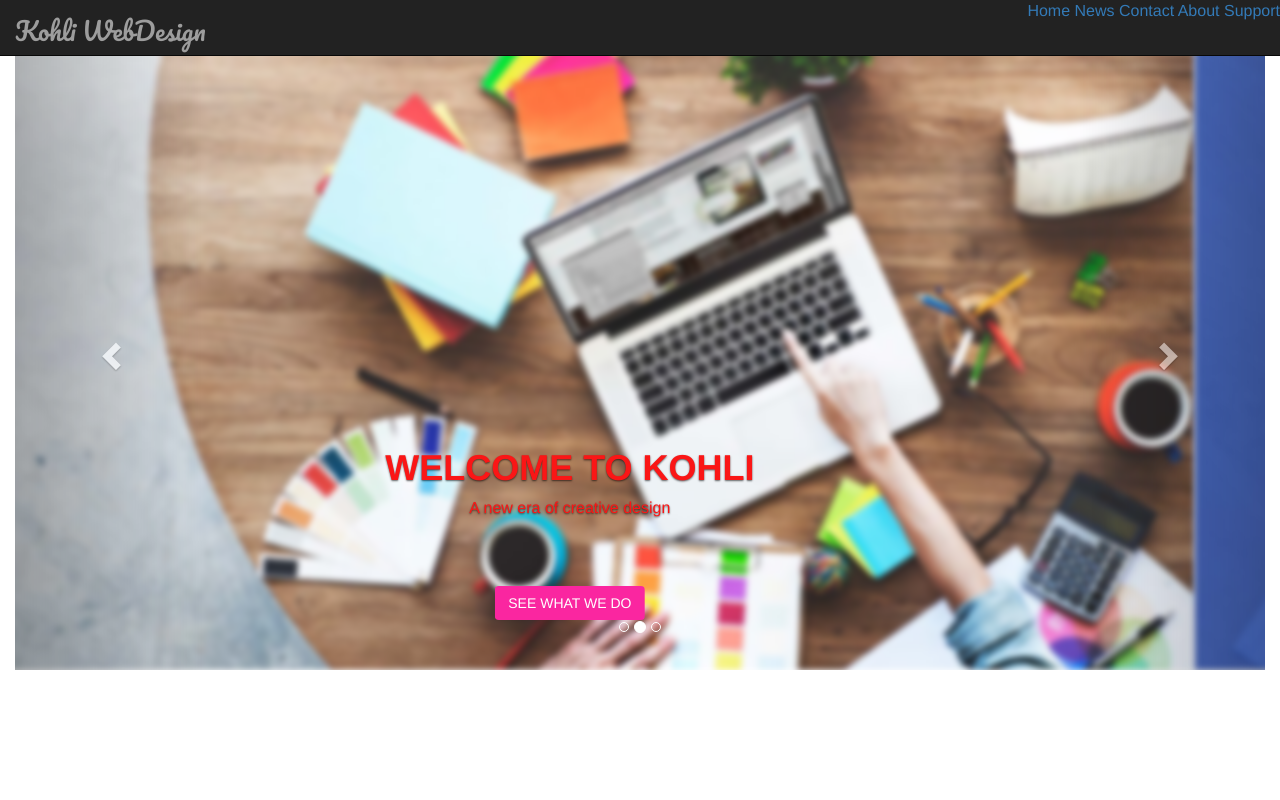
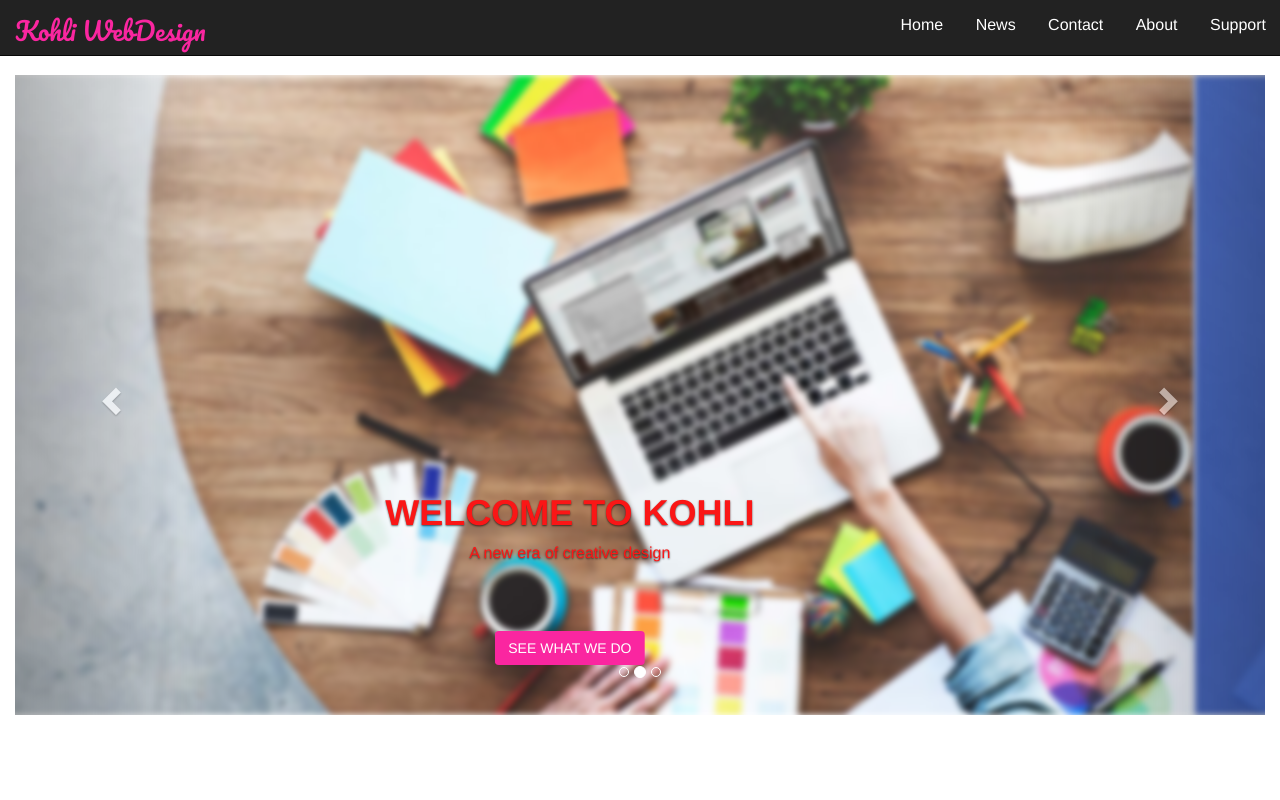
Before and after one commit to Kothadhana/KohliWebServices, a plain HTML site: page index.html in a window 1280 px wide. Shown: the top 800 px of the page. Drawn offline with nearby package versions, Linux system fonts and the light colour scheme.

Commit message:
changed navbar

```diff
--- a/styles.css
+++ b/styles.css
@@ -1,22 +1,50 @@
+
 body{
   margin-top: 20px;
   font-size: 16px;
 }
+div.scrollmenu {
 
+  overflow: auto;
+  white-space: nowrap;
+}
+
+div.scrollmenu a {
+  display: inline-block;
+  color: white;
+  text-align: center;
+  padding: 14px;
+  text-decoration: none;
+}
 
 .navbar-brand{
   font-family: 'Pacifico', cursive;
   font-size: 25px;
 }
-nav{
-  position: absolute;
+.brand{
+  color:#fa26a0;
+
+}
+.section-one{
+   margin-top: 55px;
+}
+
+
+
+
+::-webkit-scrollbar {
+      width: 3px;
+    }
+.nav-item{
+  white-space: nowrap;
+   display: inline-block;
 }
 .nav{
   float: right;
   margin-right: 0;
-  display:flex;
   list-style:none;
-   white-space: nowrap;
+  display: flex;
+
 }
 .nav-item:hover{
   color: white;
@@ -60,7 +88,7 @@ section{
   padding: 30px;
   text-align: center;
   color: white;
-	position:absolute;
+
 	left:0;
 	right:0;
   background-image: url("wdimage2.jpeg");
@@ -110,10 +138,7 @@ h1{
 color: #fa26a0;
 }
 .content{
-
-
   z-index: 2;
-
   position: relative;
 }
 hr{
@@ -146,6 +171,9 @@ button a{
     width: 60vw;
     height: 60vw;
   }
+  .section-one{
+    margin-top: 100px;
+  }
 }
 .work-item img:hover{
   -webkit-filter: saturate(10%) ;
```
